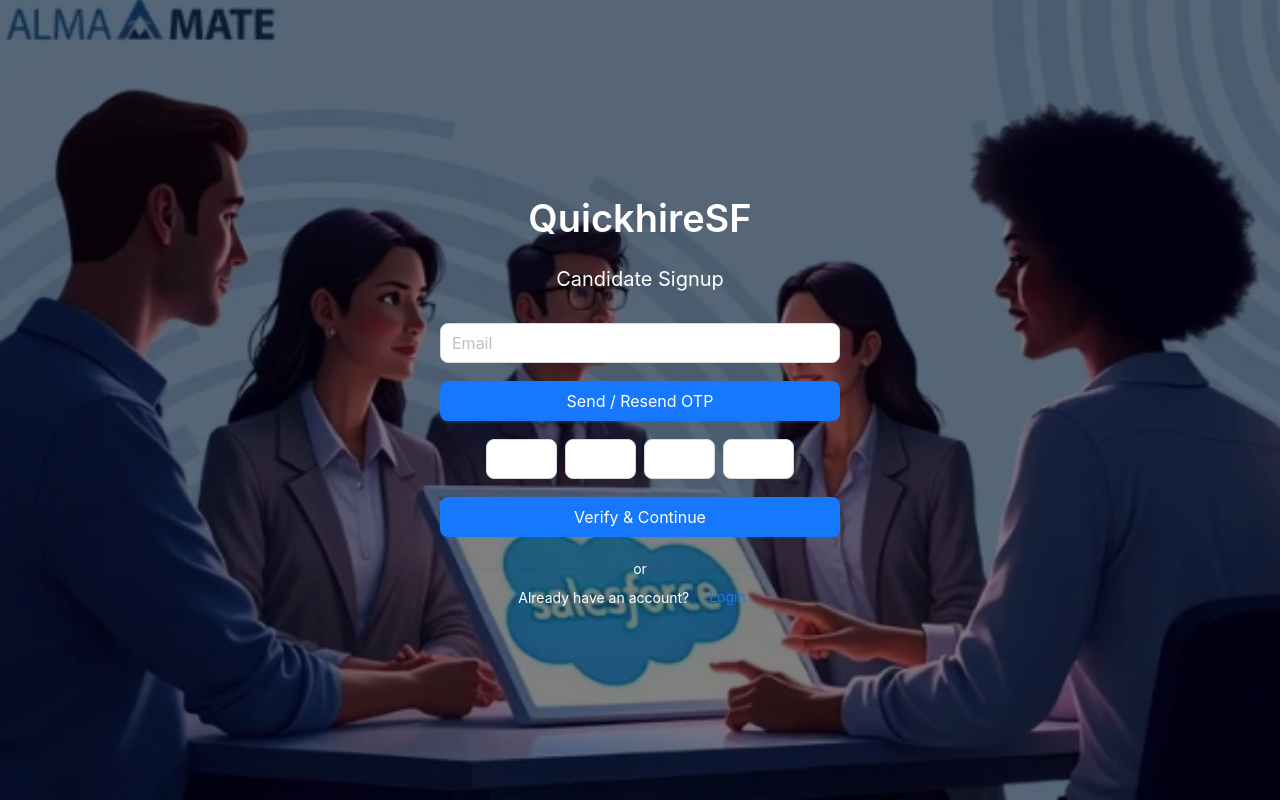
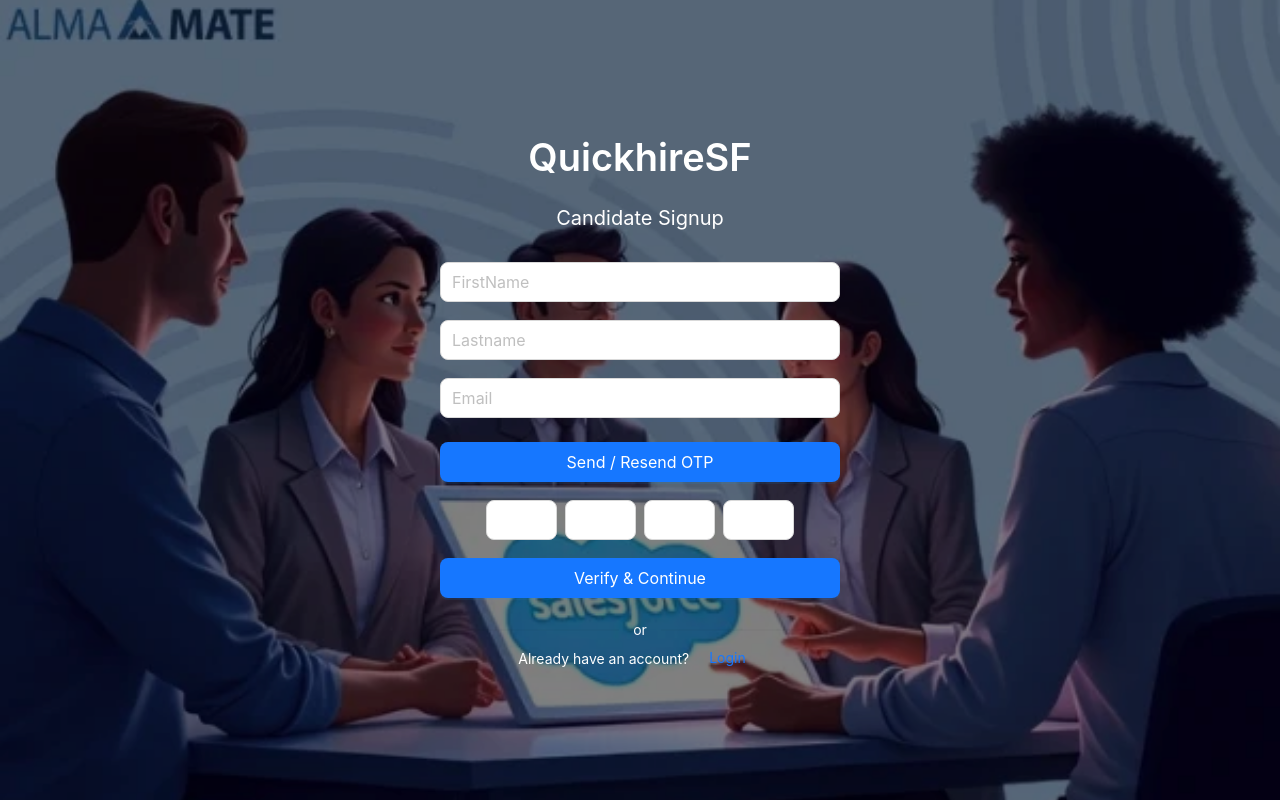
Before and after one commit to aakrinjayesh/job-portal, a React (Vite) app in the folder frontend/: page /signup in a window 1280 px wide. Built offline with nearby package versions, Linux system fonts and the light colour scheme; no server answers.

Commit message:
shruti fname lname,error messages added

```diff
--- a/frontend/src/candidate/components/Job/AddSkillInput.jsx
+++ b/frontend/src/candidate/components/Job/AddSkillInput.jsx
@@ -3,15 +3,30 @@ import { Input, Tag, AutoComplete } from "antd";
 
 const AddSkillInput = ({ label, values, onChange, suggestions = [] }) => {
   const [inputValue, setInputValue] = useState("");
+  const [error, setError] = useState("");
+
+  // Validation pattern
+  const pattern = /^[A-Za-z][A-Za-z0-9./\-\s]*$/; // only letters + dot + space
+
+  const validate = (val) => {
+    if (!pattern.test(val)) {
+      setError("Only letters,numbers,dot,space,hypen,slash are allowed");
+      return false;
+    }
+    setError("");
+    return true;
+  };
 
   const addValue = () => {
-    if (!inputValue.trim()) return;
+    const newValue = inputValue.trim();
+    if (!newValue) return;
 
-    const newValue = inputValue.trim();
+    if (!validate(newValue)) return;
 
     if (!values.includes(newValue)) {
       onChange([...values, newValue]);
     }
+
     setInputValue("");
   };
 
@@ -21,18 +36,17 @@ const AddSkillInput = ({ label, values, onChange, suggestions = [] }) => {
     <div>
       <p style={{ marginBottom: 6, fontWeight: 600 }}>{label}</p>
 
-      {/* AutoComplete for suggestions */}
       <AutoComplete
         style={{ width: "100%" }}
         options={options}
         value={inputValue}
-  onChange={setInputValue}
-
-  // ⭐ ADD THIS
+        onChange={(val) => {
+          setInputValue(val);
+          validate(val); // live validation
+        }}
         filterOption={(input, option) =>
           option.value.toLowerCase().includes(input.toLowerCase())
         }
-
         onSelect={(val) => {
           setInputValue(val);
           addValue();
@@ -41,19 +55,29 @@ const AddSkillInput = ({ label, values, onChange, suggestions = [] }) => {
         <Input
           placeholder={`Add ${label}`}
           onPressEnter={addValue}
+          status={error ? "error" : ""}     // ⭐ RED BORDER
         />
       </AutoComplete>
 
+      {/* ⭐ AntD-style helper text */}
+      {error && (
+        <div
+          style={{
+            color: "red",
+            fontSize: 12,
+            marginTop: 3,
+          }}
+        >
+          {error}
+        </div>
+      )}
 
-      {/* Chips */}
       <div style={{ marginTop: 10 }}>
         {values.map((item, index) => (
           <Tag
             key={index}
             closable
-            onClose={() =>
-              onChange(values.filter((v) => v !== item))
-            }
+            onClose={() => onChange(values.filter((v) => v !== item))}
             style={{ marginBottom: 6 }}
           >
             {item}
--- a/frontend/src/candidate/pages/SavedJobs.jsx
+++ b/frontend/src/candidate/pages/SavedJobs.jsx
@@ -47,7 +47,7 @@ function SavedJobs() {
       }
     } catch (error) {
       console.error("Error fetching saved job list:", error);
-      message.error("Error fetching saved jobs");
+      message.error("Error fetching saved jobs:"+error.response.data.message);
     } finally {
       setLoading(false);
     }
--- a/frontend/src/company/components/Job/RecruiterJobList.jsx
+++ b/frontend/src/company/components/Job/RecruiterJobList.jsx
@@ -138,7 +138,7 @@ const RecruiterJobList = () => {
       console.log("Jobs with applicant counts:", jobsWithCounts);
     } catch (error) {
       console.error("Error fetching jobs:", error);
-      messageApi.error("Failed to fetch jobs");
+      messageApi.error("Failed to fetch jobs:"+error.response.data.message);
     } finally {
       setLoading(false);
     }
@@ -204,7 +204,7 @@ const RecruiterJobList = () => {
       form.resetFields();
     } catch (error) {
       console.error("Error saving job:", error);
-      messageApi.error("Failed to save job");
+      messageApi.error("Failed to save job:"+error.response.data.message);
       setPostLoading(false);
     } finally {
       setPostLoading(false);
@@ -248,7 +248,7 @@ const RecruiterJobList = () => {
       messageApi.success("JD uploaded and fields auto-filled!");
     } catch (error) {
       console.error(error);
-      messageApi.error("Upload failed. Try again.");
+      messageApi.error("Upload failed. Try again:"+error.response.data.message);
       setUploadLoading(false);
     } finally {
       setUploadLoading(false);
@@ -290,7 +290,7 @@ const RecruiterJobList = () => {
       }
     } catch (err) {
       console.error(err);
-      messageApi.error("Error generating JD");
+      messageApi.error("Error generating JD:"+err.response.data.message);
     } finally {
       setAiLoading(false);
       aiForm.resetFields();
@@ -322,7 +322,7 @@ const RecruiterJobList = () => {
       setIsModalOpen(false);
     } catch (error) {
       console.error("Error deleting jobs:", error);
-      messageApi.error("Failed to delete jobs");
+      messageApi.error("Failed to delete jobs:"+error.response.data.message);
       setDeleteLoading(false);
     } finally {
       setDeleteLoading(false);
--- a/frontend/src/company/pages/FindJob.jsx
+++ b/frontend/src/company/pages/FindJob.jsx
@@ -36,7 +36,7 @@ function FindJob() {
       }
     } catch (error) {
       console.error("Error fetching jobs:", error);
-      message.error("Failed to fetch jobs");
+      message.error("Failed to fetch jobs:"+error.response.data.message);
     } finally {
       setLoading(false);
     }
--- a/frontend/src/pages/CreatePassword.jsx
+++ b/frontend/src/pages/CreatePassword.jsx
@@ -58,8 +58,7 @@ const CreatePassword = () => {
         messageApi.error(res.message || "Failed to set password");
       }
     } catch (err) {
-      console.log("Set password error:", err);
-      messageApi.error("Something went wrong");
+      messageApi.error("Something went wrong:"+ err.response.data.message);
     } finally {
       setPasswordLoading(false);
     }
--- a/frontend/src/pages/LoginPage.jsx
+++ b/frontend/src/pages/LoginPage.jsx
@@ -67,7 +67,7 @@ const LoginPage = () => {
       }
     } catch (err) {
       console.error("validate login error", err);
-      messageApi.error("Something went wrong");
+      messageApi.error(err.response.data.message || "Login failed");
     } finally {
       setSubmitting(false);
     }
@@ -85,11 +85,33 @@ const LoginPage = () => {
             style={{ width: "100%" }}
           >
             <Form.Item
-              name="email"
-              rules={[{ required: true, message: "Please enter your email" }]}
-            >
-              <Input placeholder="Email" size="large" />
-            </Form.Item>
+  name="email"
+  rules={[
+    { required: true, message: "Please enter your email" },
+    {
+      validator: (_, value) => {
+        if (!value) return Promise.resolve();
+
+        if (role === "candidate" && !isPersonalEmail(value)) {
+          return Promise.reject(
+            "Please use a personal email (gmail, yahoo, outlook, icloud)"
+          );
+        }
+
+        if (role === "company" && !isCompanyEmail(value)) {
+          return Promise.reject(
+            "Please use a company email"
+          );
+        }
+
+        return Promise.resolve();
+      },
+    },
+  ]}
+>
+  <Input placeholder="Email" size="large" />
+</Form.Item>
+
 
             <Form.Item
               name="password"
@@ -143,6 +165,37 @@ const LoginPage = () => {
     const role = activeTab;
     navigate("/forgotpassword", { state: { role } });
   };
+
+  // Check if company email
+const isCompanyEmail = (email) => {
+  const personalDomains = [
+    "gmail.com",
+    "yahoo.com",
+    "outlook.com",
+    "hotmail.com",
+    "icloud.com",
+    "rediffmail.com"
+  ];
+
+  const domain = email.split("@")[1]?.toLowerCase();
+  return domain && !personalDomains.includes(domain);
+};
+
+// Check if personal email
+const isPersonalEmail = (email) => {
+  const personalDomains = [
+    "gmail.com",
+    "yahoo.com",
+    "outlook.com",
+    "hotmail.com",
+    "icloud.com",
+    "rediffmail.com"
+  ];
+
+  const domain = email.split("@")[1]?.toLowerCase();
+  return domain && personalDomains.includes(domain);
+};
+
 
   return (
     <div
--- a/frontend/src/pages/Signup.jsx
+++ b/frontend/src/pages/Signup.jsx
@@ -58,7 +58,7 @@ const Signup = () => {
       }
     } catch (err) {
       console.log("validate otp error", err);
-      messageApi.error("Something went wrong");
+      messageApi.error("Something went wrong:"+err.response.data.message);
     } finally {
       setSubmitLoading(false);
     }
@@ -68,12 +68,16 @@ const Signup = () => {
   const handleGenerateOtp = async () => {
     try {
       const email = form.getFieldValue("email");
+      const firstname = form.getFieldValue("fname");
+      const lastname = form.getFieldValue("lname");
       if (!email) {
         messageApi.warning("Please enter email first");
         return;
       }
+      const name=`${firstname} ${lastname}`
       setGenerateLoading(true);
-      const res = await GenerateOtp({ email, role });
+
+      const res = await GenerateOtp({ email, role,name });
       if (res.status === "success") {
         messageApi.success("OTP sent to your email");
         setTimer(60); // ⏱️ start 60s countdown
@@ -82,7 +86,7 @@ const Signup = () => {
         messageApi.error(res.message || "Failed to send OTP");
       }
     } catch (e) {
-      messageApi.error("Failed to send OTP");
+      messageApi.error("Failed to send OTP:"+e.response.data.message);
     } finally {
       setGenerateLoading(false);
     }
@@ -157,11 +161,46 @@ const Signup = () => {
           name="signup"
           onFinish={onFinish}
           style={{ width: "100%" }}
+
         >
-          <Form.Item
+           <Form.Item
+            name="fname"
+            style={{ marginBottom: "18px" }}
+            rules={[{ required: true, message: "Please enter your firstname" }]}
+          >
+            <Input placeholder="FirstName" size="large" />
+          </Form.Item>
+           <Form.Item
+            name="lname"
+            style={{ marginBottom: "18px" }}
+            rules={[{ required: true, message: "Please enter your last name" }]}
+          >
+            <Input placeholder="Lastname" size="large" />
+          </Form.Item>
+           <Form.Item
             name="email"
-            style={{ marginBottom: "18px" }}
-            rules={[{ required: true, message: "Please enter your email" }]}
+            rules={[
+              { required: true, message: "Please enter your email" },
+              {
+                validator: (_, value) => {
+                  if (!value) return Promise.resolve();
+
+                  if (role === "candidate" && !isPersonalEmail(value)) {
+                    return Promise.reject(
+                      "Please use a personal email (gmail, yahoo, outlook, icloud)"
+                    );
+                  }
+
+                  if (role === "company" && !isCompanyEmail(value)) {
+                    return Promise.reject(
+                      "Please use a company email (no gmail/yahoo)"
+                    );
+                  }
+
+                  return Promise.resolve();
+                },
+              },
+            ]}
           >
             <Input placeholder="Email" size="large" />
           </Form.Item>
```
Also changed, not shown: 2 other files (tests, documents, lock files or other folders). Lines whose indentation alone changed are shown as unchanged.
